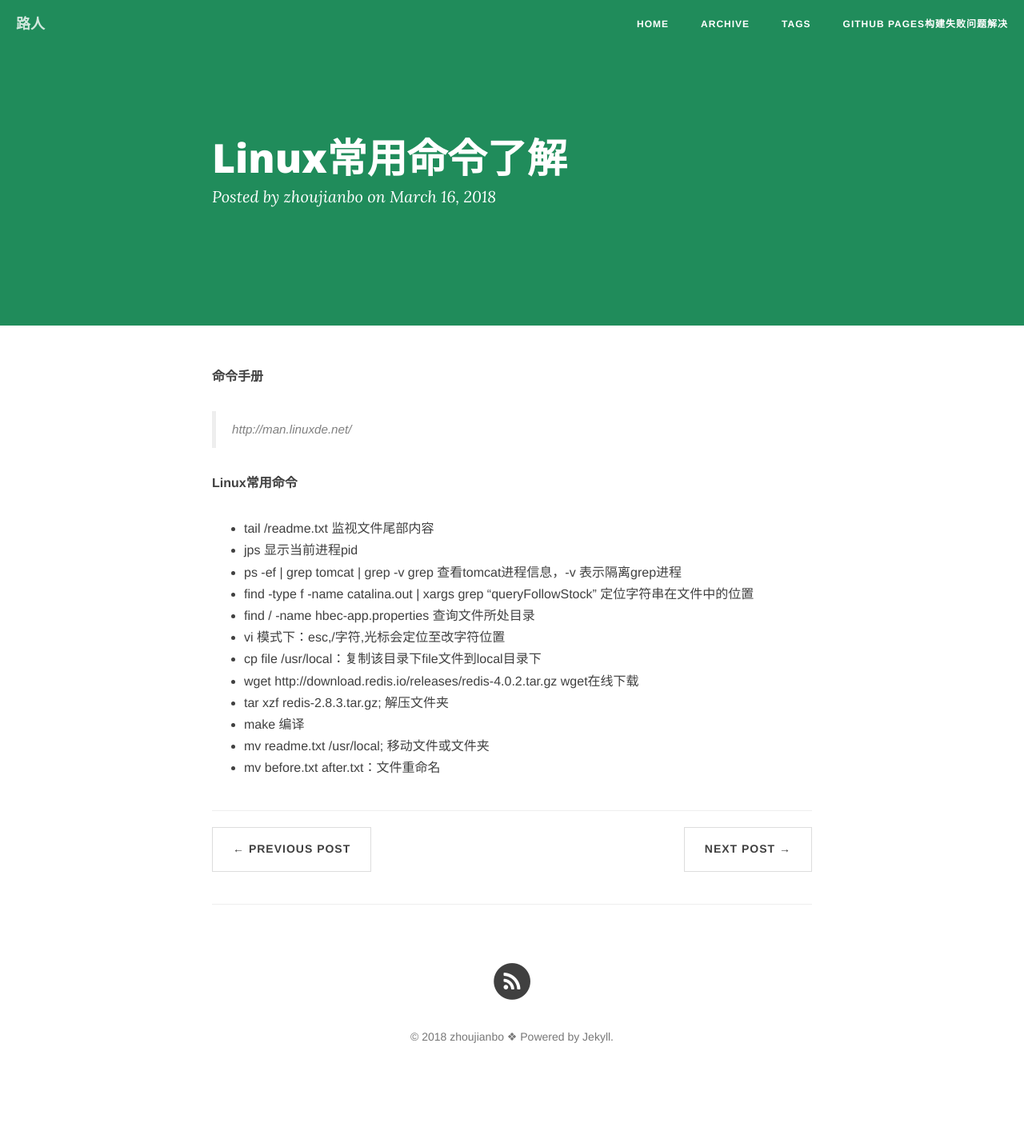
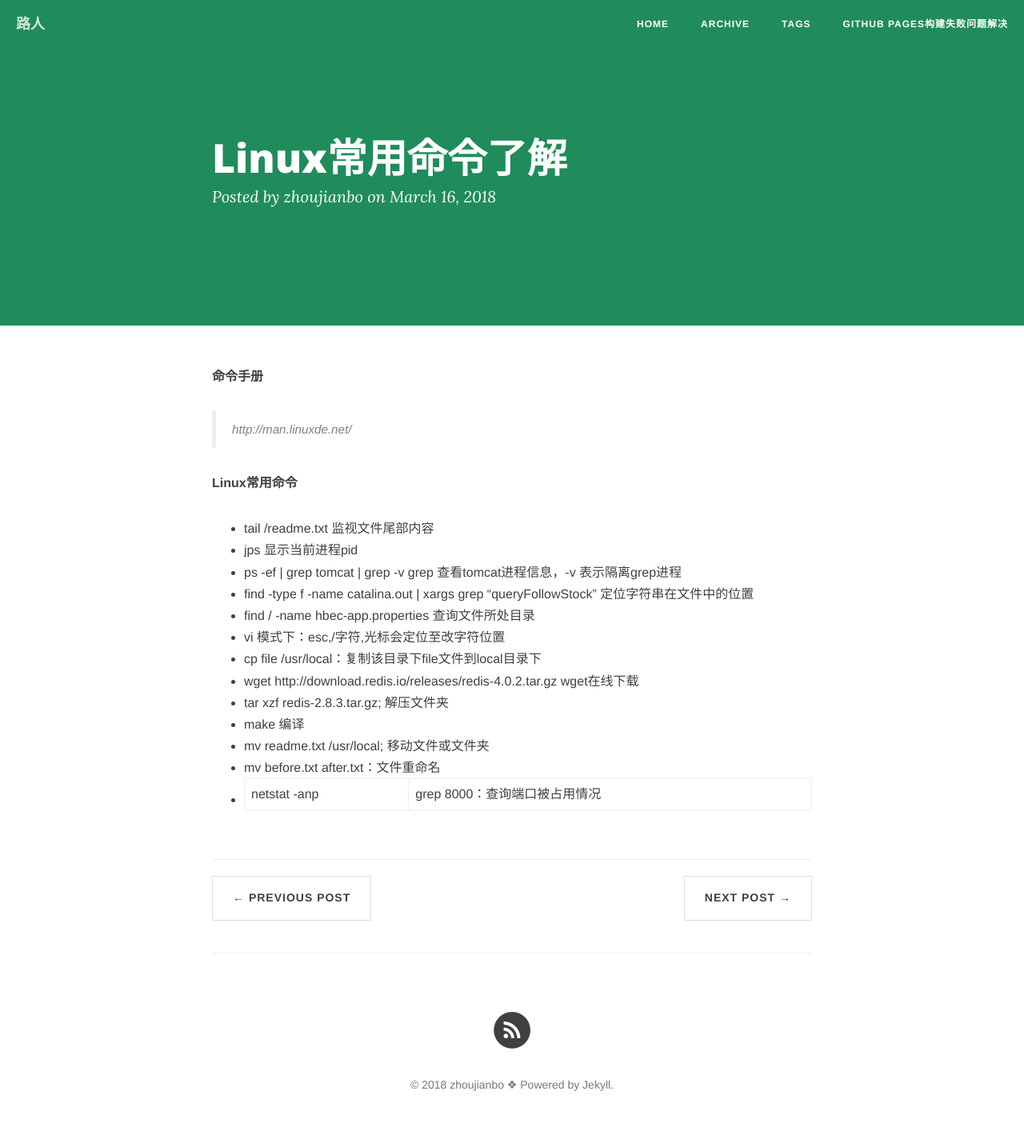
Before and after one commit to ZhouJianBoPro/ZhouJianBoPro.github.io, a Jekyll site: the page built from _posts/2018-03-16-linux.md, in a window 1280 px wide. Shown: the whole page at 80% size. Built offline with Jekyll 4.4.1, drawn with Linux system fonts in a browser that asks for light colours; nearby versions of some CDN libraries; comment, search, counter and statistics services are not loaded; before the commit the page ends 1373 px from its top, so only the background shows below that.

Commit message:
defalut commit；

```diff
--- a/_posts/2018-03-16-linux.md
+++ b/_posts/2018-03-16-linux.md
@@ -23,3 +23,4 @@ description: Linux常用命令了解。
 - make   编译
 - mv readme.txt /usr/local; 移动文件或文件夹
 - mv before.txt after.txt：文件重命名
+- netstat  -anp  |grep  8000：查询端口被占用情况
```
